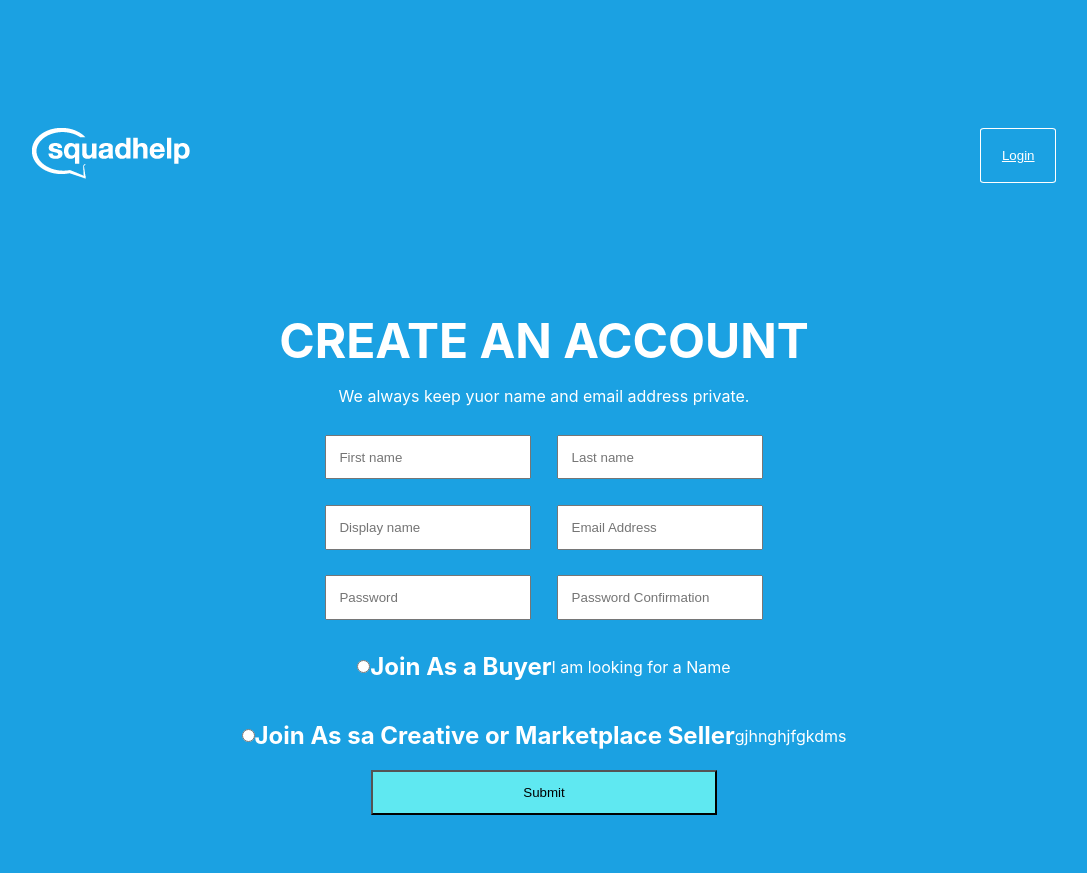
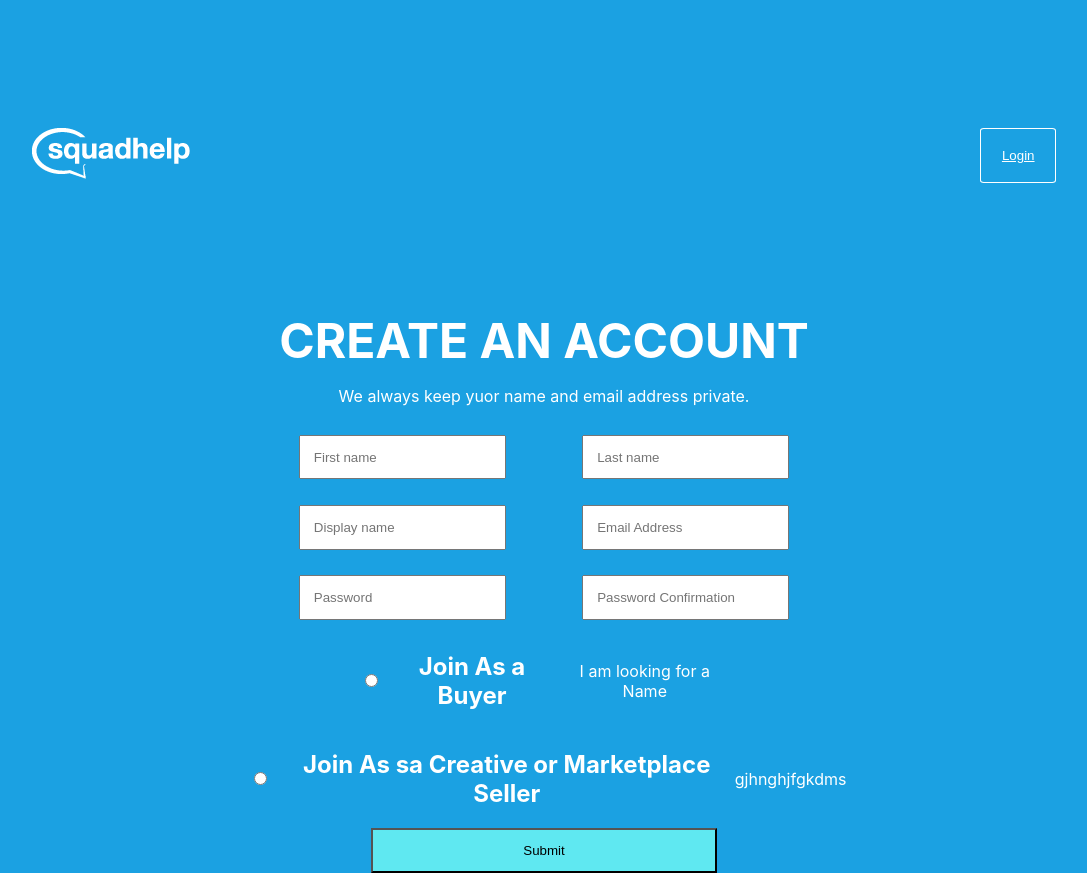
Before and after one commit to ASpudka/practic-formik, a React (Create React App) app: page /signup in a window 1280 px wide. Shown: the whole page, without its empty margins (96-1183 px from the left). Before the commit the page ends 815 px from the top, so only its background shows below. Built offline with nearby package versions, Linux system fonts and the light colour scheme.

Commit message:
Add error massege

```diff
--- a/src/components/InputInLabel/InputInLabel.module.scss
+++ b/src/components/InputInLabel/InputInLabel.module.scss
@@ -1,9 +1,19 @@
-.error{
-  border: 1px solid red;
-}
+
 .input{
+  position: relative;
   padding: 1%;
   margin: 1%;
+
+}
+.error{
+  width: 200px;
+  position: absolute;
+  batton:5;  left:0;
+
+  background-color: white;
+  border: 1px solid red;
+
+
 }
 .invalid{
   border: 1px solid red;
--- a/src/components/InputInLabel/index.js
+++ b/src/components/InputInLabel/index.js
@@ -6,7 +6,7 @@ import cx from "classnames";
 const InputInLabel = (props) => {
   const { name, ...restProps } = props;
   return (
-    <label>
+    <label className={styles.input}>
       <Field name={name}>
         {({ field, form, meta }) => {
           const inputClasses = cx(styles.input, {
--- a/src/components/RegistrationForm/index.js
+++ b/src/components/RegistrationForm/index.js
@@ -20,7 +20,7 @@ const RegistrationForm = () => {
     <Formik
       initialValues={initialValues}
       onSubmit={onSubmit}
-      validateSchemas={SCHEMA_REGISTRATION}
+      validationSchema={SCHEMA_REGISTRATION}
     >
       {(formikProps) => {
         return (
--- a/src/components/SingUpForm/index.js
+++ b/src/components/SingUpForm/index.js
@@ -16,7 +16,7 @@ const SingUpForm = () => {
     <Formik
       initialValues={initialValues}
       onSubmit={onSubmit}
-      validateSchemas={SCHEMA_SIGN_IN}
+      validationSchema={SCHEMA_SIGN_IN}
     >
       {(formikProps) => {
         return (
```
